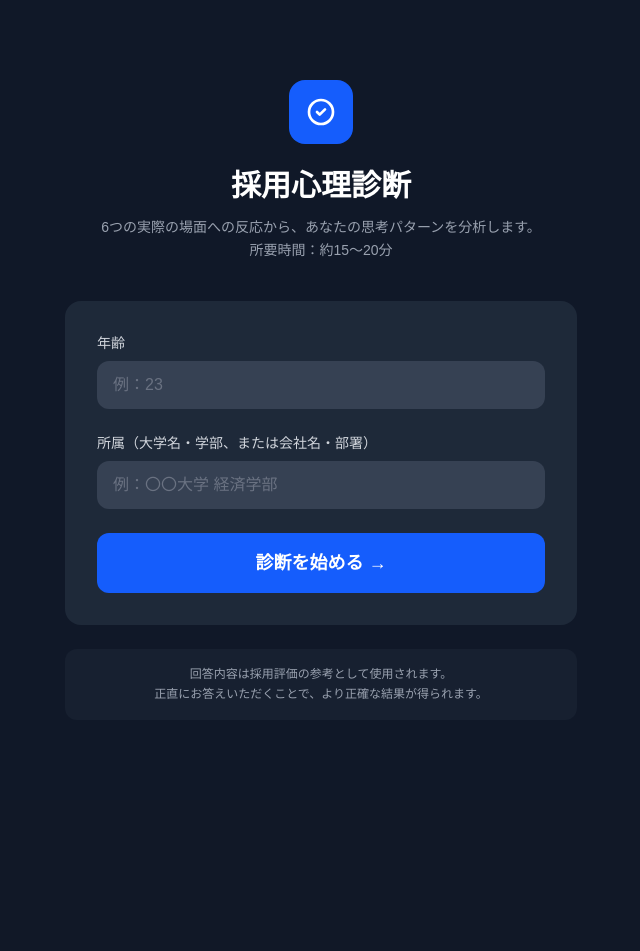
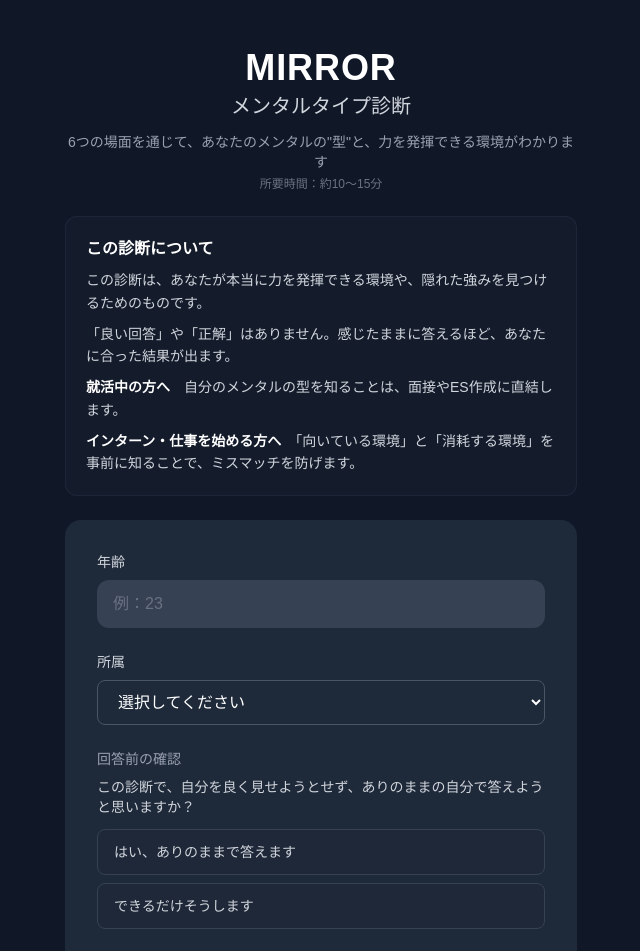
Before and after one commit to beruze555-wq/diagnosis-tool, a Next.js app: page / in a window 1280 px wide. Shown: the top 951 px of the page, without its empty margins (319-959 px from the left). Before the commit the page ends 800 px from the top, so only its background shows below. Built offline with nearby package versions, Linux system fonts and the light colour scheme.

Commit message:
rebrand to MIRROR, add honesty priming, affiliation dropdown

```diff
--- a/app/diagnosis/page.tsx
+++ b/app/diagnosis/page.tsx
@@ -236,6 +236,7 @@ export default function DiagnosisPage() {
       {/* Progress */}
       <div className="sticky top-0 z-10 bg-gray-900/95 backdrop-blur px-4 py-3">
         <div className="max-w-lg mx-auto">
+          <p className="text-sm text-gray-500 tracking-wide mb-2">MIRROR</p>
           <div className="flex justify-between text-xs text-gray-400 mb-1.5">
             <span>
               {phase === 'layer1'
--- a/app/layout.tsx
+++ b/app/layout.tsx
@@ -13,8 +13,8 @@ const geistMono = Geist_Mono({
 });
 
 export const metadata: Metadata = {
-  title: "Create Next App",
-  description: "Generated by create next app",
+  title: "MIRROR — メンタルタイプ診断",
+  description: "6つの場面を通じて、あなたのメンタルの\"型\"と力を発揮できる環境がわかります",
 };
 
 export default function RootLayout({
--- a/app/page.tsx
+++ b/app/page.tsx
@@ -3,10 +3,22 @@
 import { useState, useEffect } from 'react'
 import { useRouter } from 'next/navigation'
 
+const AFFILIATION_OPTIONS = [
+  '大学1〜2年生',
+  '大学3〜4年生',
+  '大学院生',
+  '長期インターン中',
+  '就活中',
+  '第二新卒（社会人1〜2年目）',
+  '社会人3年目以上',
+  'その他',
+]
+
 export default function StartPage() {
   const router = useRouter()
   const [age, setAge] = useState('')
   const [affiliation, setAffiliation] = useState('')
+  const [honesty, setHonesty] = useState<string | null>(null)
   const [errors, setErrors] = useState({ age: '', affiliation: '' })
   const [isDev, setIsDev] = useState(false)
 
@@ -14,19 +26,21 @@ export default function StartPage() {
     setIsDev(new URLSearchParams(window.location.search).get('dev') === 'true')
   }, [])
 
+  const canStart = !!age && !!affiliation && !!honesty
+
   const handleStart = () => {
     const newErrors = { age: '', affiliation: '' }
     const ageNum = parseInt(age)
     if (!age || isNaN(ageNum) || ageNum < 15 || ageNum > 80) {
       newErrors.age = '15〜80の範囲で入力してください'
     }
-    if (!affiliation.trim()) {
-      newErrors.affiliation = '所属を入力してください'
+    if (!affiliation) {
+      newErrors.affiliation = '所属を選択してください'
     }
     setErrors(newErrors)
     if (newErrors.age || newErrors.affiliation) return
 
-    sessionStorage.setItem('userInfo', JSON.stringify({ age: ageNum, affiliation: affiliation.trim() }))
+    sessionStorage.setItem('userInfo', JSON.stringify({ age: ageNum, affiliation }))
     router.push('/diagnosis')
   }
 
@@ -50,21 +64,29 @@ export default function StartPage() {
   }
 
   return (
-    <div className="min-h-screen bg-gray-900 flex items-center justify-center px-4">
-      <div className="w-full max-w-lg">
-        <div className="text-center mb-10">
-          <div className="inline-flex items-center justify-center w-16 h-16 bg-blue-600 rounded-2xl mb-6">
-            <svg className="w-8 h-8 text-white" fill="none" stroke="currentColor" viewBox="0 0 24 24">
-              <path strokeLinecap="round" strokeLinejoin="round" strokeWidth={2} d="M9 12l2 2 4-4m6 2a9 9 0 11-18 0 9 9 0 0118 0z" />
-            </svg>
-          </div>
-          <h1 className="text-3xl font-bold text-white mb-3">採用心理診断</h1>
-          <p className="text-gray-400 text-sm leading-relaxed">
-            6つの実際の場面への反応から、あなたの思考パターンを分析します。<br />
-            所要時間：約15〜20分
+    <div className="min-h-screen bg-gray-900 flex items-center justify-center px-4 py-12">
+      <div className="w-full max-w-lg space-y-6">
+
+        {/* 1. Title */}
+        <div className="text-center">
+          <h1 className="text-4xl font-bold tracking-wide text-white">MIRROR</h1>
+          <p className="text-xl text-gray-300 mt-1">メンタルタイプ診断</p>
+          <p className="text-sm text-gray-400 mt-3">
+            6つの場面を通じて、あなたのメンタルの"型"と、力を発揮できる環境がわかります
           </p>
+          <p className="text-xs text-gray-500 mt-1">所要時間：約10〜15分</p>
         </div>
 
+        {/* 2. About card */}
+        <div className="bg-gray-800/30 rounded-xl p-5 border border-gray-700/30 text-gray-300 text-sm leading-relaxed space-y-2">
+          <p className="text-base font-semibold text-white mb-2">この診断について</p>
+          <p>この診断は、あなたが本当に力を発揮できる環境や、隠れた強みを見つけるためのものです。</p>
+          <p>「良い回答」や「正解」はありません。感じたままに答えるほど、あなたに合った結果が出ます。</p>
+          <p><span className="text-white font-semibold">就活中の方へ</span>　自分のメンタルの型を知ることは、面接やES作成に直結します。</p>
+          <p><span className="text-white font-semibold">インターン・仕事を始める方へ</span>　「向いている環境」と「消耗する環境」を事前に知ることで、ミスマッチを防げます。</p>
+        </div>
+
+        {/* 3–4. Input fields */}
         <div className="bg-gray-800 rounded-2xl p-8 space-y-6">
           <div>
             <label className="block text-sm font-medium text-gray-300 mb-2">年齢</label>
@@ -72,7 +94,7 @@ export default function StartPage() {
               type="number"
               value={age}
               onChange={(e) => setAge(e.target.value)}
-              onKeyDown={(e) => e.key === 'Enter' && handleStart()}
+              onKeyDown={(e) => e.key === 'Enter' && canStart && handleStart()}
               className="w-full bg-gray-700 text-white rounded-xl px-4 py-3 focus:outline-none focus:ring-2 focus:ring-blue-500 placeholder-gray-500"
               placeholder="例：23"
               min={15}
@@ -82,23 +104,56 @@ export default function StartPage() {
           </div>
 
           <div>
-            <label className="block text-sm font-medium text-gray-300 mb-2">
-              所属（大学名・学部、または会社名・部署）
-            </label>
-            <input
-              type="text"
+            <label className="block text-sm font-medium text-gray-300 mb-2">所属</label>
+            <select
               value={affiliation}
               onChange={(e) => setAffiliation(e.target.value)}
-              onKeyDown={(e) => e.key === 'Enter' && handleStart()}
-              className="w-full bg-gray-700 text-white rounded-xl px-4 py-3 focus:outline-none focus:ring-2 focus:ring-blue-500 placeholder-gray-500"
-              placeholder="例：〇〇大学 経済学部"
-            />
+              className="bg-gray-800 border border-gray-600 rounded-lg px-4 py-3 text-white w-full focus:outline-none focus:border-blue-500 focus:ring-1 focus:ring-blue-500"
+            >
+              <option value="" disabled>選択してください</option>
+              {AFFILIATION_OPTIONS.map((opt) => (
+                <option key={opt} value={opt}>{opt}</option>
+              ))}
+            </select>
             {errors.affiliation && <p className="text-red-400 text-xs mt-1">{errors.affiliation}</p>}
           </div>
 
+          {/* 5. Honesty priming */}
+          <div>
+            <p className="text-sm font-medium text-gray-400 mb-2">回答前の確認</p>
+            <p className="text-sm text-gray-300 mb-3">
+              この診断で、自分を良く見せようとせず、ありのままの自分で答えようと思いますか？
+            </p>
+            <div className="space-y-2">
+              {[
+                { value: 'yes', label: 'はい、ありのままで答えます' },
+                { value: 'try', label: 'できるだけそうします' },
+              ].map(({ value, label }) => (
+                <button
+                  key={value}
+                  type="button"
+                  onClick={() => setHonesty(value)}
+                  className={`w-full text-left px-4 py-3 rounded-lg border text-sm transition-colors duration-150 ${
+                    honesty === value
+                      ? 'border-blue-500 bg-blue-500/10 text-white'
+                      : 'border-gray-700 bg-gray-800/50 text-gray-300 hover:border-gray-500'
+                  }`}
+                >
+                  {label}
+                </button>
+              ))}
+            </div>
+          </div>
+
+          {/* 6. Start button */}
           <button
             onClick={handleStart}
-            className="w-full bg-blue-600 hover:bg-blue-700 active:bg-blue-800 text-white font-semibold py-4 rounded-xl transition-colors duration-200 text-lg"
+            disabled={!canStart}
+            className={`w-full font-semibold py-4 rounded-xl transition-colors duration-200 text-lg ${
+              canStart
+                ? 'bg-blue-600 hover:bg-blue-700 active:bg-blue-800 text-white'
+                : 'bg-blue-600 text-white opacity-50 cursor-not-allowed'
+            }`}
           >
             診断を始める →
           </button>
@@ -113,12 +168,8 @@ export default function StartPage() {
           )}
         </div>
 
-        <div className="mt-6 bg-gray-800/50 rounded-xl p-4">
-          <p className="text-gray-400 text-xs text-center leading-relaxed">
-            回答内容は採用評価の参考として使用されます。<br />
-            正直にお答えいただくことで、より正確な結果が得られます。
-          </p>
-        </div>
+        {/* 7. Footer note */}
+        <p className="text-xs text-gray-500 text-center">結果はあなた自身のために使われます。</p>
       </div>
     </div>
   )
--- a/app/result/page.tsx
+++ b/app/result/page.tsx
@@ -378,7 +378,10 @@ export default function ResultPage() {
     <div className="min-h-screen bg-gray-900 pb-20">
       <div className="max-w-lg mx-auto px-4 pt-8 space-y-6 fade-in">
 
-        <h1 className="text-2xl font-bold text-white text-center">診断結果</h1>
+        <div className="text-center">
+          <p className="text-sm text-gray-500 tracking-wide mb-1">MIRROR</p>
+          <h1 className="text-2xl font-bold text-white">あなたの診断結果</h1>
+        </div>
 
         {/* ① Personality type */}
         {personalityType && personalityType.name !== '—' && personalityType.paragraphs.length > 0 && (
```
